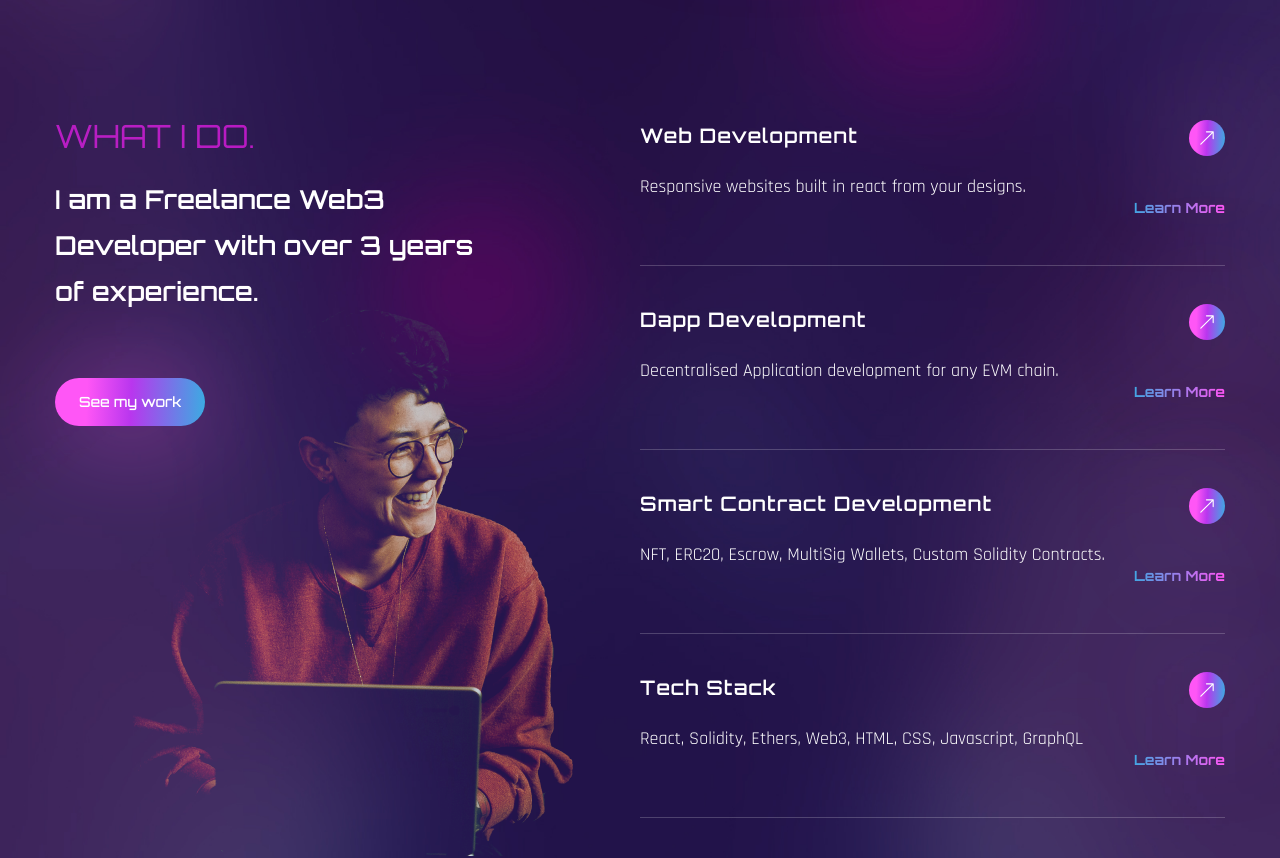
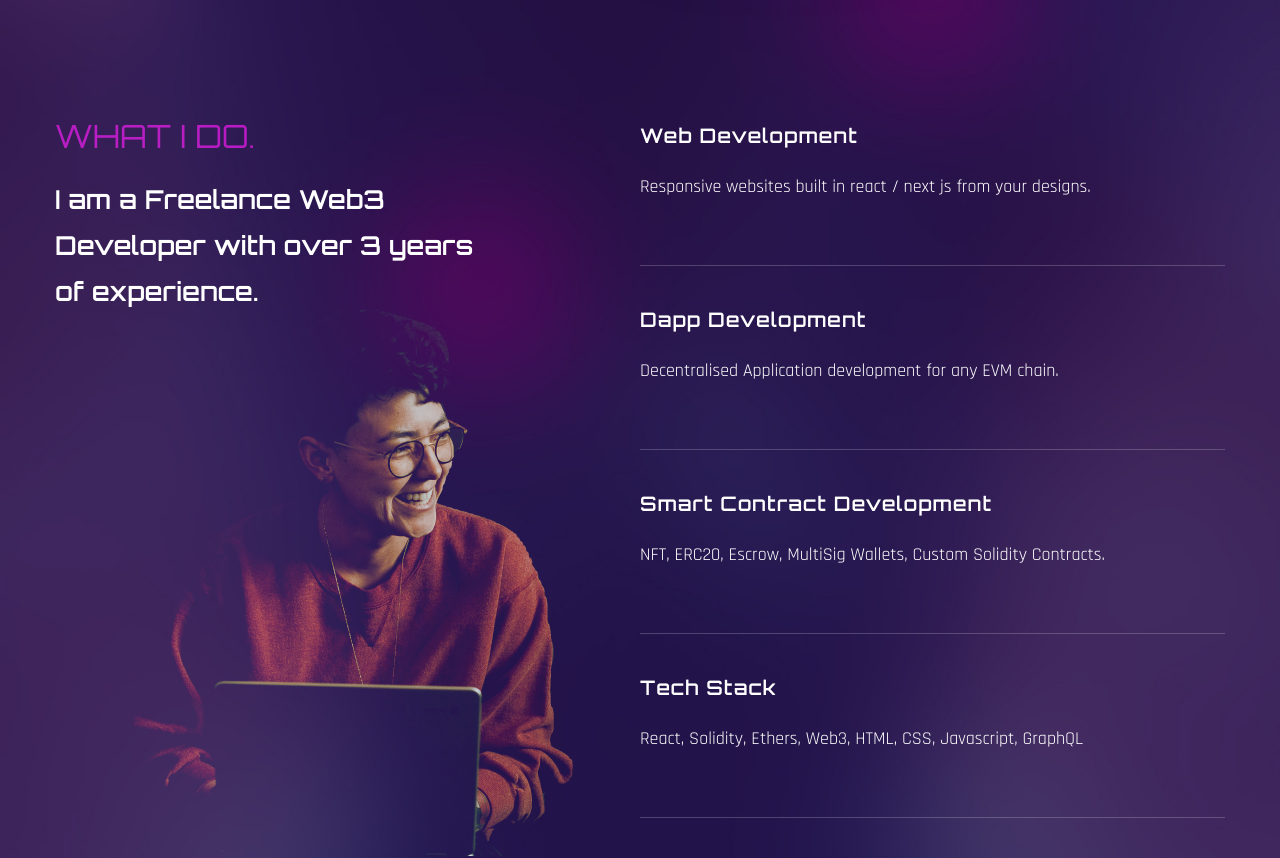
Before and after one commit to leetebbs/portfolio, a React (Create React App) app: page / in a window 1280 px wide. Shown: the part 1440-2298 px from the top of the page. Built offline with nearby package versions, Linux system fonts and the light colour scheme; the HTML template or start-up script is replaced by a standard one; a web font is replaced by a local one.

Commit message:
services update

```diff
--- a/src/components/Services.js
+++ b/src/components/Services.js
@@ -9,7 +9,7 @@ const services = [
     id: 1,
     name: "Web Development",
     description:
-      "Responsive websites built in react from your designs.",
+      "Responsive websites built in react / next js from your designs.",
     link: "Learn More",
     url: "development",
   },
@@ -56,7 +56,7 @@ const Services = () => {
               I am a Freelance Web3 Developer with over 3 years of experience.
             </h3>
             {/* <Link to="/development"> */}
-            <button className="btn btn-sm">See my work</button>
+            {/* <button className="btn btn-sm">See my work</button> */}
             {/* </Link>
             <Outlet /> */}
           </motion.div>
@@ -83,7 +83,7 @@ const Services = () => {
                         {description}
                       </p>
                     </div>
-                    <div className="flex flex-col flex-1 items-end">
+                    {/* <div className="flex flex-col flex-1 items-end">
                       <a
                         href={url}
                         className="btn w-9 h-9 mb-[42px] flex justify-center items-center"
@@ -93,7 +93,7 @@ const Services = () => {
                       <a href={url} className="text-gradient text-sm">
                         {link}
                       </a>
-                    </div>
+                    </div> */}
                   </div>
                 );
               })}
```
